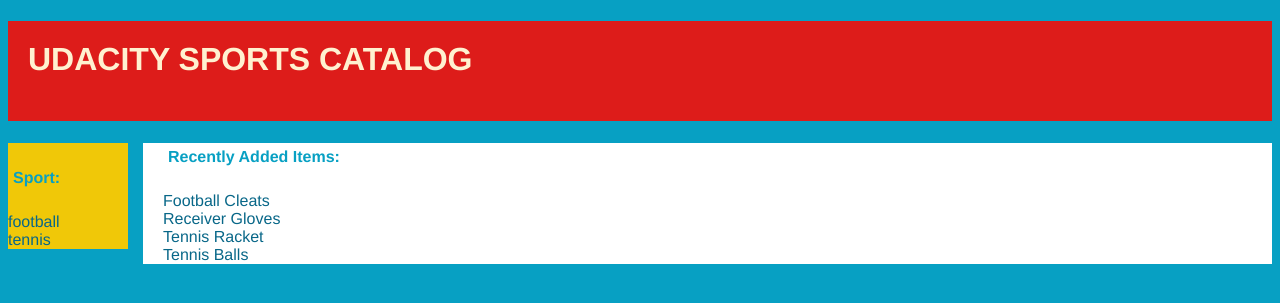
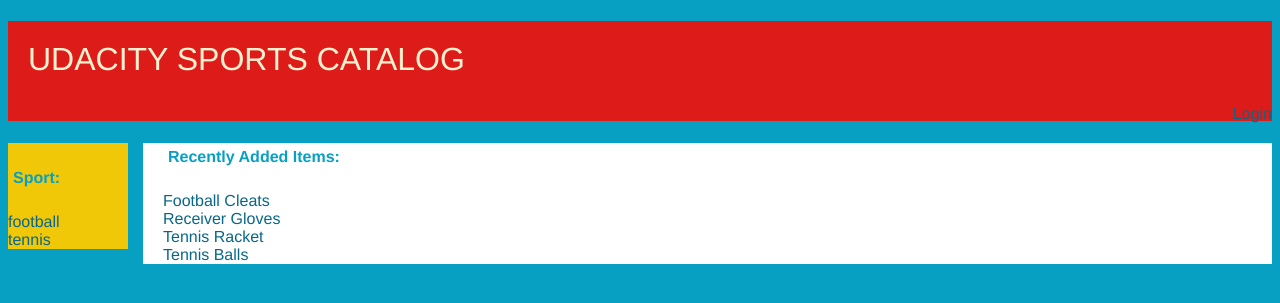
Before and after one commit to jlamoreaux/FSWD-Catalog, a Flask app: page / in a window 1280 px wide. Shown: the top 303 px of the page. Run offline with Flask 2, Linux system fonts and the light colour scheme.

Commit message:
edit and delete items appears on login

```diff
--- a/static/style.css
+++ b/static/style.css
@@ -24,7 +24,8 @@
 
 h1 {
   color: #FFF1D0;
-  font-weight: 600;
+  font-weight: 200;
+  padding-bottom: 5px;
 }
 
 
@@ -68,6 +69,10 @@
 
 }
 
+#greeting {
+  text-align: right;
+}
+
 .container {
   width: 100%;
   height: 80%;
--- a/templates/index.html
+++ b/templates/index.html
@@ -7,6 +7,18 @@
   <body>
     <header>
       <h1>Udacity Sports Catalog</h1>
+      <div id='greeting'>
+        {% with messages = get_flashed_messages() %}
+      {% if messages %}
+        <ul>
+        {% for message in messages %}
+            {{ message }}
+        {% endfor %}
+        </ul>
+        {% endif %}
+    {% endwith %}
+        <a href='/log'>{{login_button}}</a>
+      </div>
     </header>
     <div class = 'container'>
       <div class = 'navigation'>
--- a/templates/item.html
+++ b/templates/item.html
@@ -23,6 +23,10 @@
           <img src= {{item.picture}}>
           <p>{{item.description}}</p>
           <p>{{item.price}}</p>
+          {% if 'username' in session %}
+            <a href="{{url_for('editCatalogItem', category_name=category.name, item_id=item.id)}}">Edit</a>
+            <a href="{{url_for('deleteCatalogItem', category_name=category.name, item_id=item.id)}}">Delete</a>
+          {% endif %}
           <br>
           <a href="{{url_for('catalog', category_name=category.name)}}">Back to {{category.name}}</a>
         </div>
--- a/views.py
+++ b/views.py
@@ -34,6 +34,8 @@
 CLIENT_ID = json.loads(
     open('client_secrets.json', 'r').read())['web']['client_id']
 APPLICATION_NAME = 'Udacity Catalog'
+login_button = '0'
+greeting = '0'
 
 def nav_links():
     return session.query(Category).all()
@@ -77,7 +79,6 @@
         if result.get('error') is not None:
             response = make_response(json.dumps(result.get('error')), 500)
             response.headers['Content-Type'] = 'application/json'
-        print "Access Token : %s" % credentials.access_token
 
         gplus_id = credentials.id_token['sub']
         if result['user_id'] != gplus_id:
@@ -178,13 +179,9 @@
         output += '<img src="'
         output += login_session['picture']
         output += ' " style = "width: 300px; height: 300px;border-radius: 150px;-webkit-border-radius: 150px;-moz-border-radius: 150px;"> '
-        flash("you are now logged in as %s" % login_session['username'])
+        flash("Hello %s!" % login_session['username'])
         print "done!"
         return output
-
-
-
-        print 'Functionality for Facebook login is still under development' # TODO: Add Facebook login
     else:
         return 'Unrecognized Provider'
 
@@ -216,13 +213,14 @@
             del login_session['email']
             del login_session['picture']
             del login_session['provider']
-            response = make_response(json.dumps('Successfully disconnected.'), 200)
-            response.headers['Content-Type'] = 'application/json'
-            return response
+            #response = make_response(json.dumps('Successfully disconnected.'), 200)
+            #response.headers['Content-Type'] = 'application/json'
+            flash('Successfully disconnected')
+            return redirect('/index')#, greeting
         else:
             response = make_response(json.dumps('Failed to revoke token for given user.'), 400)
             response.headers['Content-Type'] = 'application/json'
-            return response
+
     elif provider == 'facebook':
         # Facebook Logout
         facebook_id = login_session['facebook_id']
@@ -230,7 +228,27 @@
         url = 'https://graph.facebook.com/%s/permissions?access_token=%s' % (facebook_id,access_token)
         h = httplib2.Http()
         result = h.request(url, 'DELETE')[1]
-        return 'you have been logged out'
+        del login_session['access_token']
+        del login_session['facebook_id']
+        del login_session['username']
+        del login_session['email']
+        del login_session['picture']
+        del login_session['provider']
+        #response = make_response(json.dumps('Successfully disconnected.'), 200)
+        #response.headers['Content-Type'] = 'application/json'
+        flash('Successfully disconnected')
+        return redirect('/')
+
+@app.route('/log')
+def connectionRedirect():
+    if 'username' not in login_session:
+        return redirect('/login')
+    elif login_session['provider'] == 'facebook':
+        return redirect('/disconnect/facebook')
+    elif login_session['provider'] == 'google':
+        return redirect('/disconnect/google')
+    else:
+        return 'Unrecognized provider'
 
 
 @app.route('/')
@@ -238,9 +256,11 @@
 def showCategories():
     category = session.query(Category).first()
     items = session.query(Item).order_by('date_added').all()
+    greeting, login_button = loggedInOrOut()
     for i in items:
         print i.date_added
-    return render_template('index.html', category=category, items=items, links=nav_links())
+    return render_template('index.html', login_button=login_button, greeting=greeting,
+        category=category, items=items, links=nav_links())
 
 @app.route('/catalog/<int:category_id>/JSON', methods=['GET'])
 def catalogJSON(category_id):
@@ -376,6 +396,16 @@
         return render_template('deleteCatalogItem.html', category_name=category_name, category=category, item_id=item_id, item=itemToDelete, links=nav_links())
 
 # Helper Functions
+def loggedInOrOut():
+    if 'username' in login_session:
+        greeting = 'Hi ' + User.username + '!'
+        login_button = 'Logout'
+    else:
+        greeting = ' '
+        login_button = 'Login'
+    print 'logInOrOut function complete'
+    return greeting, login_button
+
 
 def createUser(login_session):
     newUser = User(username=login_session['username'], email=login_session[
```
Also changed, not shown: catalog.db.
